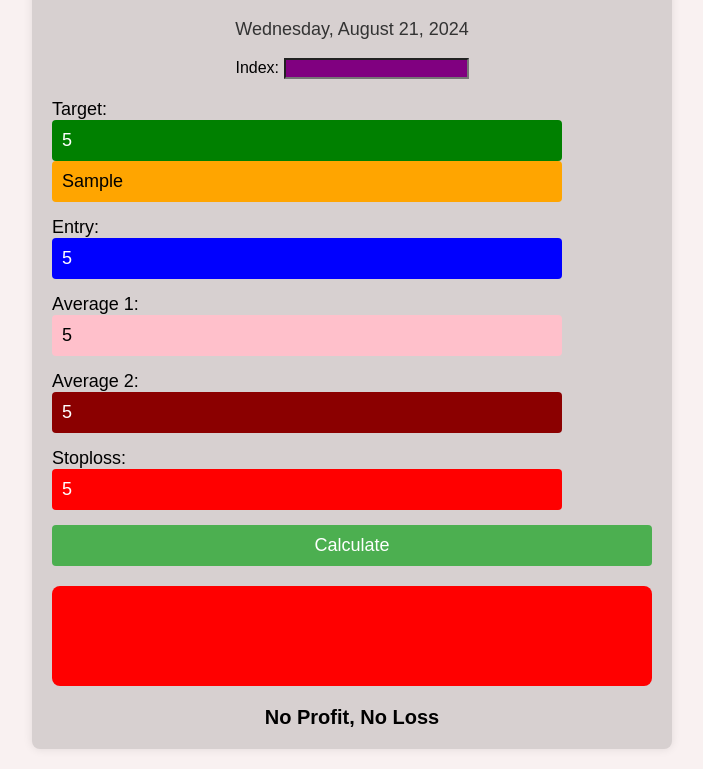
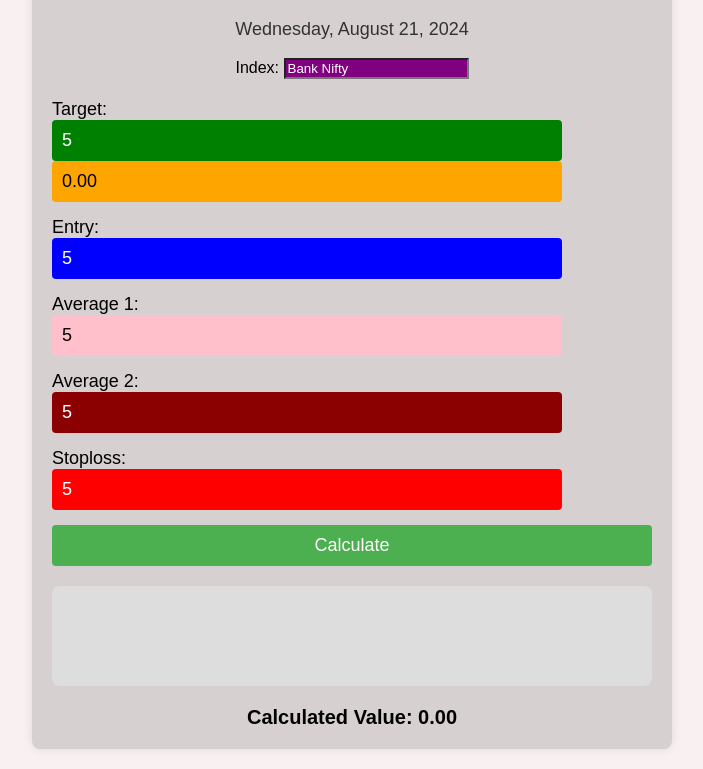
Before and after one commit to rk-3131/Trading_Page, a plain HTML site: page index.html in a window 1280 px wide. Both pictures are taken after typing "5", "Sample", "5", "5", "5", "5" into the empty fields and a click on the button "Calculate". Shown: the part 142-911 px from the top of the page, without its empty margins (288-991 px from the left). Drawn offline with Linux system fonts and the light colour scheme.

Commit message:
added the feature of stoploss and other

```diff
--- a/index.html
+++ b/index.html
@@ -3,7 +3,7 @@
 <head>
     <meta charset="UTF-8">
     <meta name="viewport" content="width=device-width, initial-scale=1.0">
-    <title>Intraday Trading Tracker</title>
+    <title>Shiv CE site</title>
     <link rel="stylesheet" href="style.css">
 </head>
 <body>
@@ -16,7 +16,7 @@
             <h1>Shiv CE site</h1>
             <p id="currentDate"></p> <!-- Date will be displayed here -->
             <label for="index">Index:</label>
-            <input type="text" id="index">
+            <input type="text" id="index" value="Bank Nifty">
         </header>
         <!-- <h3>CE Side</h3> -->
         <div class="input-section">
--- a/script.js
+++ b/script.js
@@ -7,38 +7,38 @@ function displayCurrentDate() {
     document.getElementById('currentDate').textContent = dateString;
 }
 
-// Function to calculate profit or loss
+// Function to update entryEditable based on input values
+function updateEntryEditable() {
+    const target = parseFloat(document.getElementById('target').value) || 0;
+    const entry = parseFloat(document.getElementById('entryPoint').value) || 0;
+    const average1 = parseFloat(document.getElementById('average1').value) || 0;
+    const average2 = parseFloat(document.getElementById('average2').value) || 0;
+
+    const absSum = Math.abs(entry - target) + Math.abs(average1 - target) + Math.abs(average2 - target);
+    document.getElementById('entryEditable').value = absSum.toFixed(2); // Update entryEditable field
+}
+
+// Function to calculate profit or loss and display it below the Calculate button
 function calculateProfitLoss() {
-    const target = parseFloat(document.getElementById('target').value);
-    const entryPoint = parseFloat(document.getElementById('entryPoint').value);
-    const entryEditable = parseFloat(document.getElementById('entryEditable').value);
-    const average1 = parseFloat(document.getElementById('average1').value);
-    const average2 = parseFloat(document.getElementById('average2').value);
-    const stoploss = parseFloat(document.getElementById('stoploss').value);
-    const barGraph = document.getElementById('barGraph');
-    const profitLoss = document.getElementById('profitLoss');
+    // Calculate the required value
+    const target = parseFloat(document.getElementById('target').value) || 0;
+    const average1 = parseFloat(document.getElementById('average1').value) || 0;
+    const average2 = parseFloat(document.getElementById('average2').value) || 0;
+    const stoploss = parseFloat(document.getElementById('stoploss').value) || 0;
 
-    // Add your custom calculation logic here based on the new inputs
+    const absSum = Math.abs(average1 - target) + Math.abs(average2 - target) + Math.abs(stoploss - target);
 
-    let profitOrLoss = entryEditable - entryPoint; // Example calculation
-
-    // Normalize the width of the bar to a maximum value
-    const maxBarWidth = 300; // Max width in pixels
-    let barWidth = Math.min(Math.abs(profitOrLoss) * 10, maxBarWidth);
-
-    barGraph.innerHTML = `<div style="width: ${barWidth}px; height: 100%; background-color: ${profitOrLoss > 0 ? 'green' : 'red'};"></div>`;
-
-    if (profitOrLoss > 0) {
-        profitLoss.textContent = `Profit: ${profitOrLoss.toFixed(2)}`;
-        profitLoss.className = 'profit';
-    } else if (profitOrLoss < 0) {
-        profitLoss.textContent = `Loss: ${profitOrLoss.toFixed(2)}`;
-        profitLoss.className = 'loss';
-    } else {
-        profitLoss.textContent = "No Profit, No Loss";
-        profitLoss.className = '';
-    }
+    // Display the result below the Calculate button
+    const profitLossDiv = document.getElementById('profitLoss');
+    profitLossDiv.textContent = `Calculated Value: ${absSum.toFixed(2)}`;
 }
 
 // Call the function to display the date when the page loads
 window.onload = displayCurrentDate;
+
+// Attach event listeners to input fields to update entryEditable dynamically
+document.getElementById('target').addEventListener('input', updateEntryEditable);
+document.getElementById('entryPoint').addEventListener('input', updateEntryEditable);
+document.getElementById('average1').addEventListener('input', updateEntryEditable);
+document.getElementById('average2').addEventListener('input', updateEntryEditable);
+document.getElementById('stoploss').addEventListener('input', updateEntryEditable);
```
